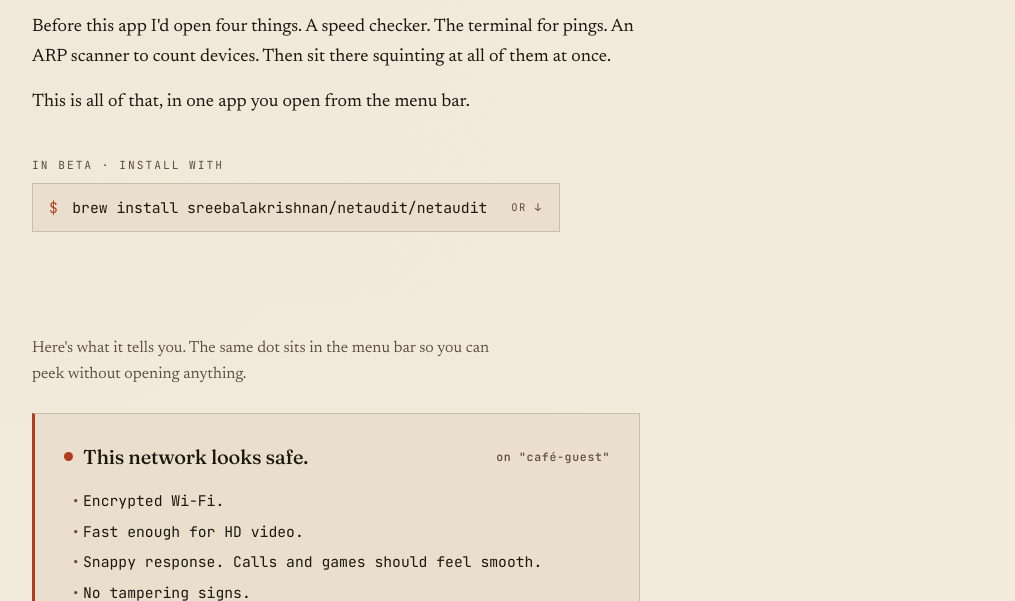
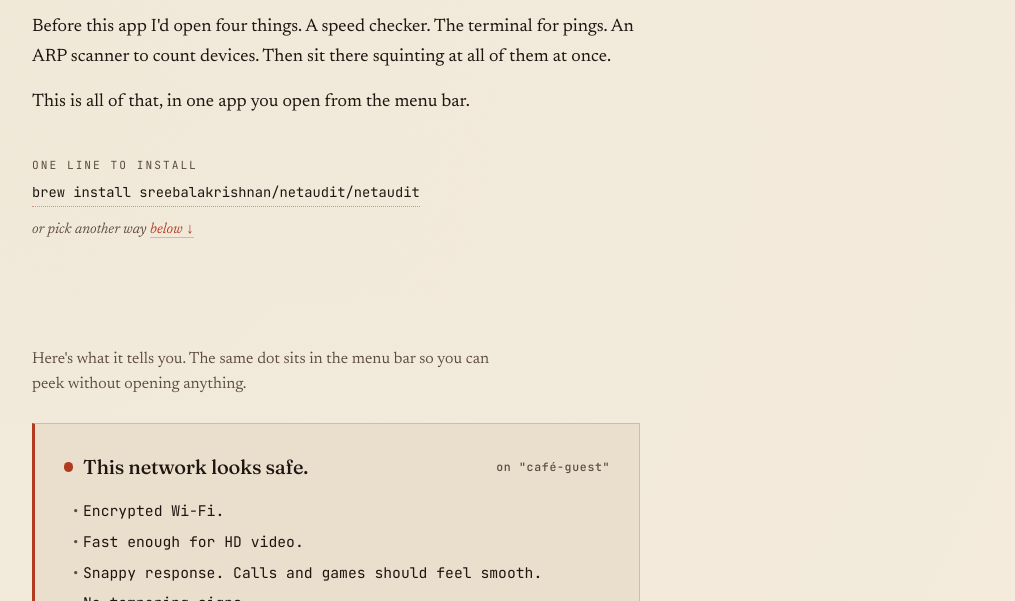
Before and after one commit to sreebalakrishnan/netaudit.sreeb.dev, a plain HTML site: page index.html in a window 1280 px wide. Shown: the part 499-1100 px from the top of the page, without its empty margins (132-1147 px from the left). Drawn offline with Linux system fonts and the light colour scheme.

Commit message:
Hero polish: poetic kicker + quieter brew CTA
Two changes per the earlier review:

  - Kicker: "Mac app · beta · runs on your machine" was info-dense.
    Replaced with "An app for the café question · still in beta" —
    poetic + sets the use case + acknowledges beta state. Matches the
    family pattern (playground's "A workshop floor · still wet paint",
    sreeb's "A short calling card · the full self lives elsewhere").

  - Hero install CTA: the boxed-and-bordered .install-cta was the
    visually loudest thing on the page. Replaced with .install-cta-quiet
    — same brew command rendered as a mono link with a dotted
    terracotta underline instead of a panel. Italic Newsreader aside
    underneath: "or pick another way below ↓". The full bordered
    treatment still applies to the three commands in the install
    section below where they need to be obvious copy-paste targets.

Hero now reads: title → 3 origin paragraphs → quiet install hint.
Density down ~40%.

Co-Authored-By: Claude Opus 4.7 (1M context) <noreply@anthropic.com>

```diff
--- a/index.html
+++ b/index.html
@@ -32,7 +32,7 @@
   </header>
 
   <section class="hero" aria-label="Introduction">
-    <div class="kicker fade-in d1">Mac app · beta · runs on your machine</div>
+    <div class="kicker fade-in d1">An app for the café question · still in beta</div>
     <h1 class="fade-in d2">Should I join this <span class="em">Wi-Fi</span>?</h1>
 
     <div class="origin fade-in d3">
@@ -48,12 +48,11 @@
     </div>
 
     <p class="hero-cta fade-in d4">
-      <span class="cta-label">In beta · install with</span>
-      <a class="install-cta" href="#install">
-        <span class="prompt">$</span>
+      <span class="cta-label">One line to install</span>
+      <a class="install-cta-quiet" href="#install">
         <span class="cmd">brew install sreebalakrishnan/netaudit/netaudit</span>
-        <span class="hint">or ↓</span>
       </a>
+      <span class="cta-aside">or pick another way <a href="#install" class="cta-aside-link">below ↓</a></span>
     </p>
   </section>
 
--- a/style.css
+++ b/style.css
@@ -373,7 +373,41 @@ footer {
    NetAudit-specific additions
    ============================================================ */
 
-/* ---- install code line (hero CTA + below) ---- */
+/* ---- hero install (quieter, just a mono link with a hairline underline) ---- */
+.install-cta-quiet {
+  font-family: 'JetBrains Mono', monospace;
+  font-size: 0.86rem;
+  color: var(--ink);
+  text-decoration: none;
+  border-bottom: 1px dotted color-mix(in srgb, var(--terracotta) 50%, transparent);
+  padding-bottom: 0.15rem;
+  transition: color 0.2s ease, border-color 0.2s ease;
+  align-self: flex-start;
+  max-width: 100%;
+  overflow-x: auto;
+  white-space: nowrap;
+}
+.install-cta-quiet:hover {
+  color: var(--terracotta);
+  border-color: var(--terracotta);
+}
+.cta-aside {
+  font-family: 'Newsreader', serif;
+  font-style: italic;
+  font-size: 0.92rem;
+  color: var(--ink-muted);
+  margin-top: 0.3rem;
+}
+.cta-aside-link {
+  color: var(--terracotta);
+  text-decoration: none;
+  border-bottom: 1px solid color-mix(in srgb, var(--terracotta) 30%, transparent);
+}
+.cta-aside-link:hover {
+  border-color: var(--terracotta);
+}
+
+/* ---- install code lines below (kept boxed in the install section) ---- */
 .install-cta {
   display: inline-flex;
   align-items: center;
```
